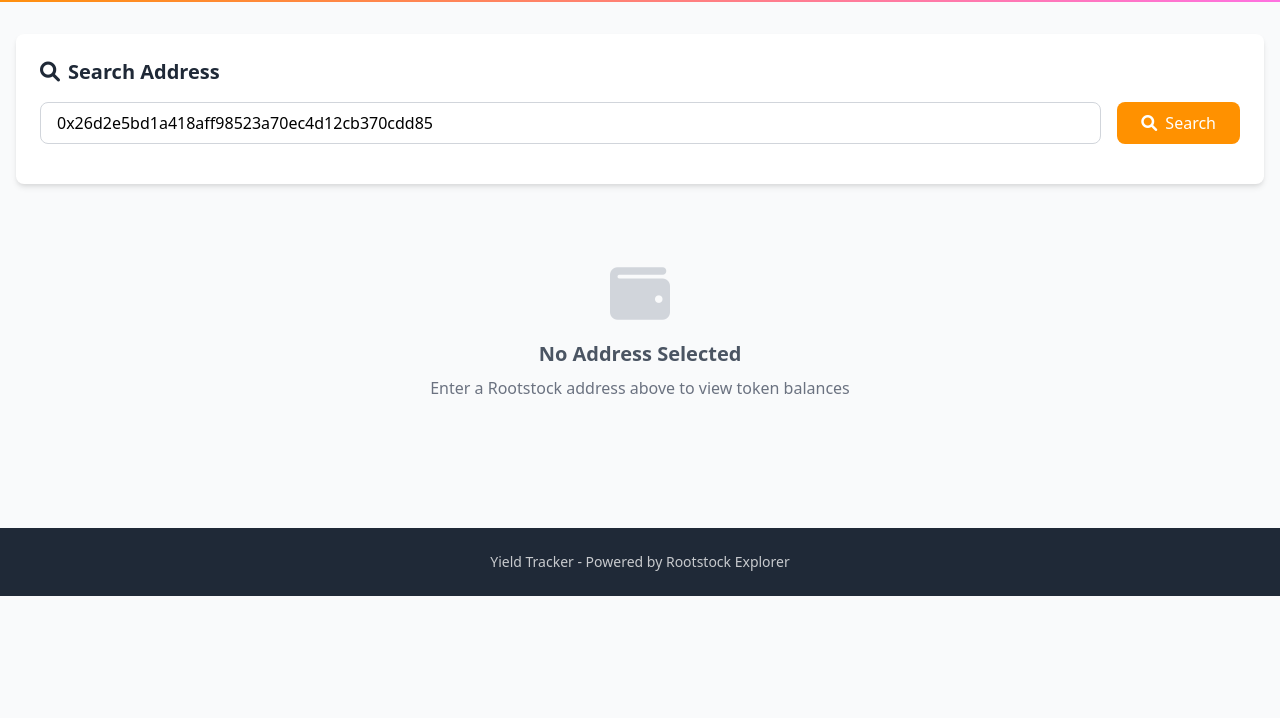
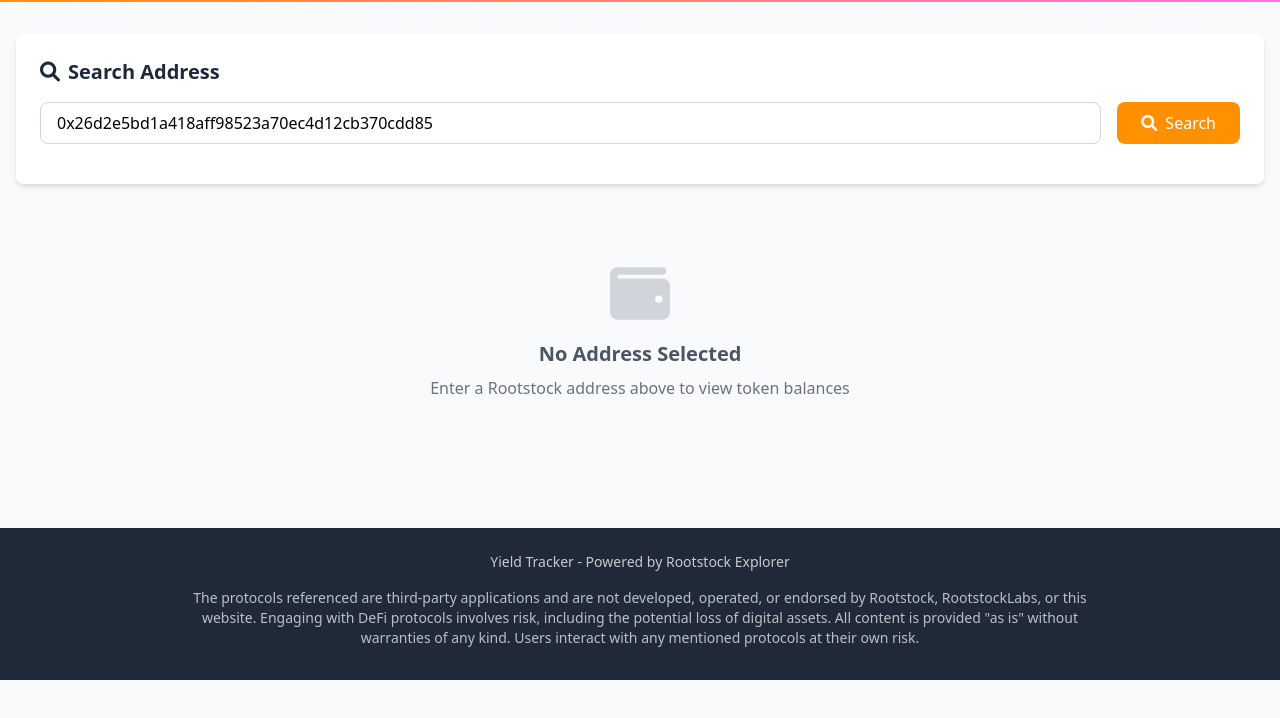
Before and after one commit to GabrielaCA88/ibitracker, a plain HTML site: page frontend/index.html in a window 1280 px wide. Shown: the part 78-796 px from the top of the page. Drawn offline with nearby package versions, Linux system fonts and the light colour scheme.

Commit message:
Add DeFi protocol disclaimer with improved readability
- Add important legal disclaimer about third-party protocols
- Clarify that protocols are not endorsed by Rootstock/RootstockLabs
- Include risk warnings for DeFi protocol interactions
- Position disclaimer in footer with text-sm size for better readability

```diff
--- a/frontend/index.html
+++ b/frontend/index.html
@@ -198,6 +198,9 @@
     <footer class="bg-gray-800 text-white py-6 mt-12">
         <div class="container mx-auto px-4 text-center">
             <p class="text-sm opacity-75">Yield Tracker - Powered by Rootstock Explorer</p>
+            <div class="mt-4 text-sm opacity-70 max-w-4xl mx-auto">
+                <p class="mb-2">The protocols referenced are third-party applications and are not developed, operated, or endorsed by Rootstock, RootstockLabs, or this website. Engaging with DeFi protocols involves risk, including the potential loss of digital assets. All content is provided "as is" without warranties of any kind. Users interact with any mentioned protocols at their own risk.</p>
+            </div>
         </div>
     </footer>
 
```
